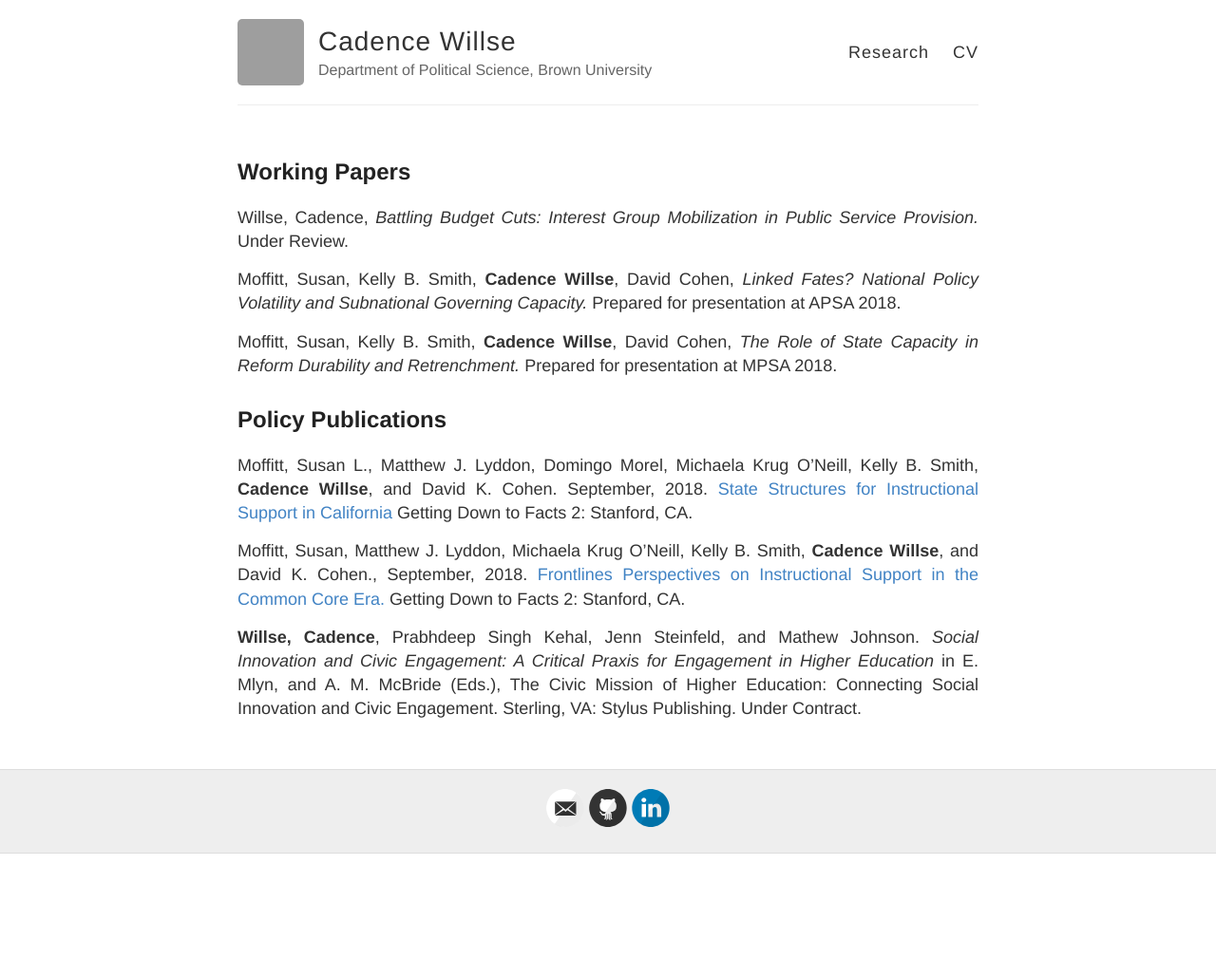
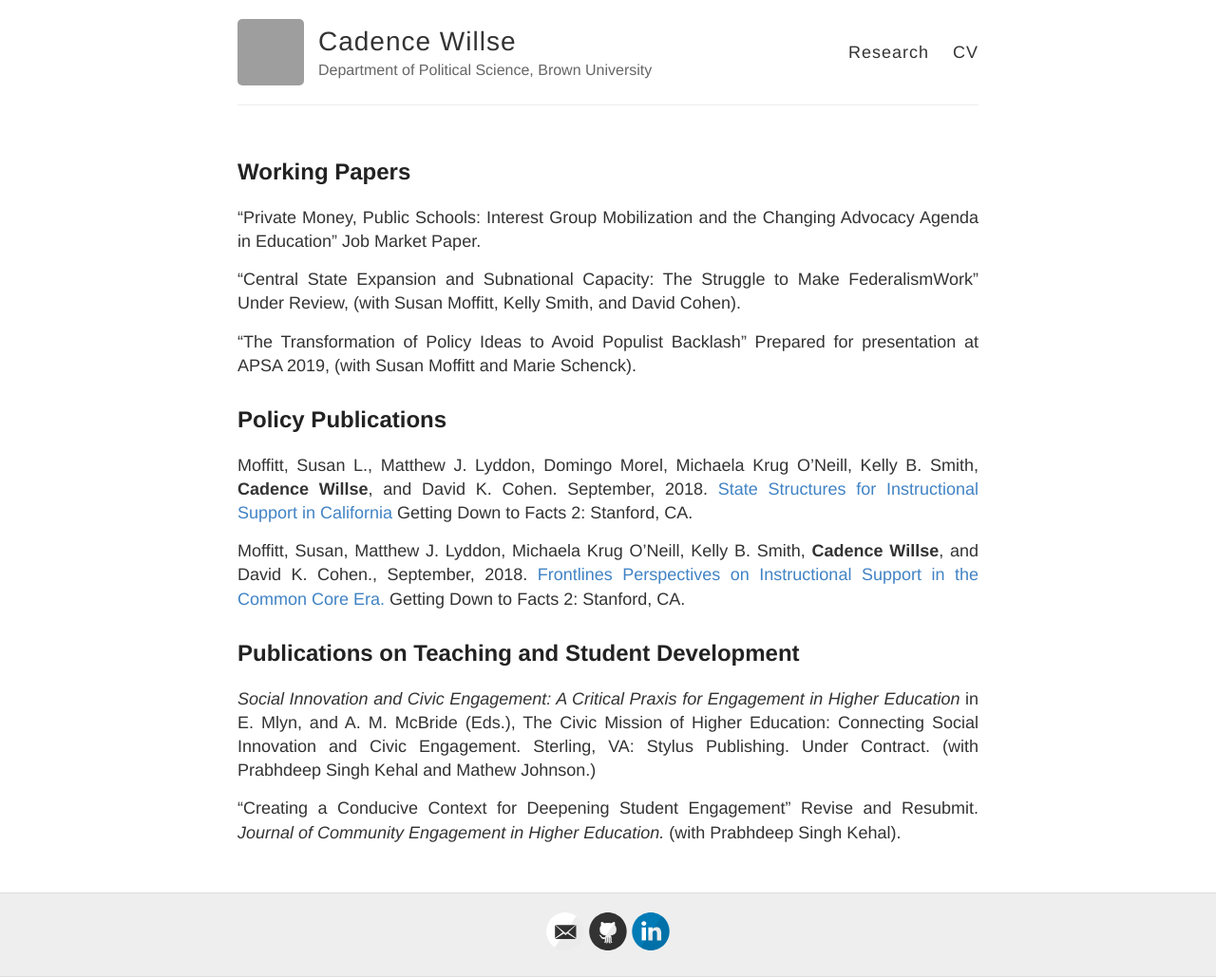
Before and after one commit to cadencewillse/cadencewillse.github.io, a Jekyll site: the page built from research.md, in a window 1280 px wide. Shown: the whole page at 95% size. Built offline with Jekyll 4.4.1, drawn with Linux system fonts in a browser that asks for light colours; before the commit the page ends 900 px from its top, so only the background shows below that; grey boxes are pictures that could not be loaded.

Commit message:
Update research.md

```diff
--- a/research.md
+++ b/research.md
@@ -7,11 +7,12 @@ permalink: /research/
 
 ## Working Papers
 
-Willse, Cadence,  *Battling Budget Cuts: Interest Group Mobilization in Public Service Provision.*  Under Review.
+“Private Money, Public Schools: Interest Group Mobilization and the Changing Advocacy Agenda in Education” Job Market Paper.
 
-Moffitt, Susan, Kelly B. Smith, **Cadence Willse**, David Cohen, *Linked Fates? National Policy Volatility and Subnational Governing Capacity.* Prepared for presentation at APSA 2018.
+“Central State Expansion and Subnational Capacity: The Struggle to Make FederalismWork” Under Review, (with Susan Moffitt, Kelly Smith, and David Cohen).
 
-Moffitt, Susan, Kelly B. Smith, **Cadence Willse**, David Cohen, *The Role of State Capacity in Reform Durability and Retrenchment.* Prepared for presentation at MPSA 2018.
+“The Transformation of Policy Ideas to Avoid Populist Backlash” Prepared for presentation at APSA 2019, (with Susan Moffitt and Marie Schenck).
+
 
 ## Policy Publications
 
@@ -19,4 +20,9 @@ Moffitt, Susan L., Matthew J. Lyddon, Domingo Morel, Michaela Krug O’Neill, Ke
 
 Moffitt, Susan, Matthew J. Lyddon, Michaela Krug O’Neill, Kelly B. Smith, **Cadence Willse**, and David K. Cohen., September, 2018. [Frontlines Perspectives on Instructional Support in the Common Core Era.](http://www.gettingdowntofacts.com/publications/frontlines-perspectives-instructional-support-common-core-era) Getting Down to Facts 2: Stanford, CA.
 
-**Willse, Cadence**, Prabhdeep Singh Kehal, Jenn Steinfeld, and Mathew Johnson. *Social Innovation and Civic Engagement: A Critical Praxis for Engagement in Higher Education* in E. Mlyn, and A. M. McBride (Eds.), The Civic Mission of Higher Education: Connecting Social Innovation and Civic Engagement. Sterling, VA: Stylus Publishing. Under Contract.
+
+## Publications on Teaching and Student Development
+
+*Social Innovation and Civic Engagement: A Critical Praxis for Engagement in Higher Education* in E. Mlyn, and A. M. McBride (Eds.), The Civic Mission of Higher Education: Connecting Social Innovation and Civic Engagement. Sterling, VA: Stylus Publishing. Under Contract. (with Prabhdeep Singh Kehal and Mathew Johnson.)
+
+"Creating a Conducive Context for Deepening Student Engagement” Revise and Resubmit. *Journal of Community Engagement in Higher Education.* (with Prabhdeep Singh Kehal).
```
